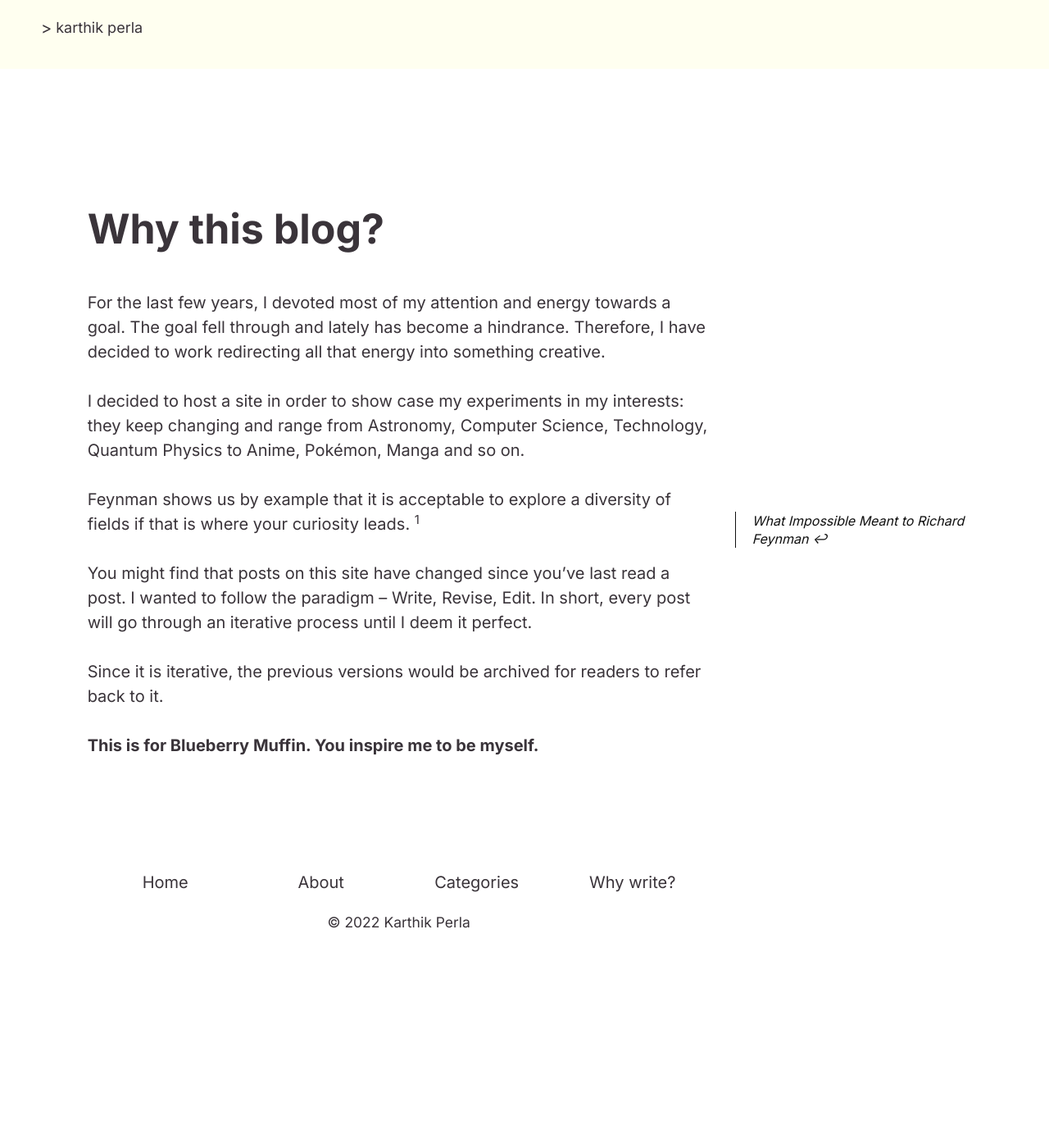
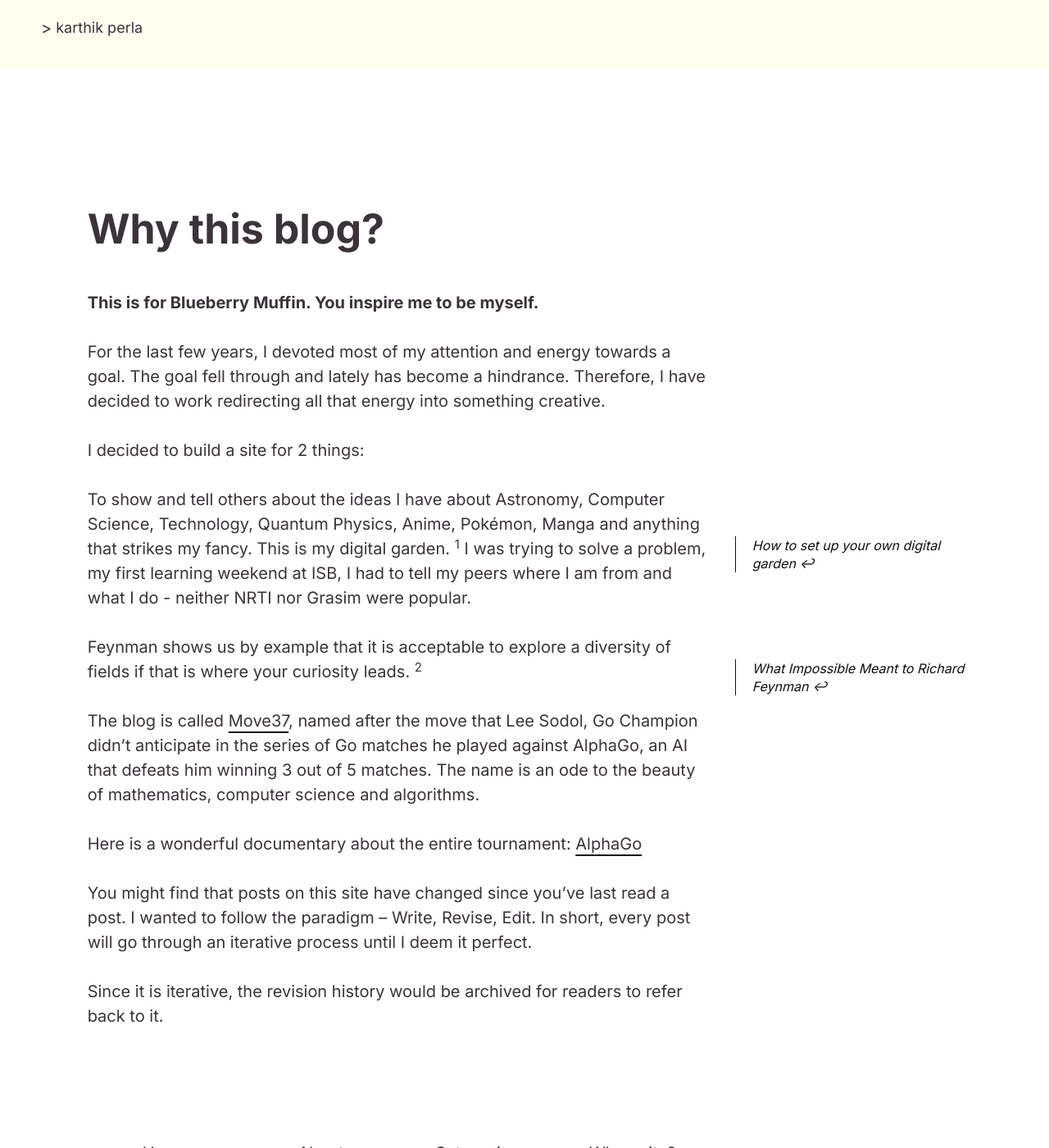
Before and after one commit to fallinginenigma/fallinginenigma.github.io, a Jekyll site: the page built from why.md, in a window 1280 px wide and 1400 px high. Shown: the whole window at 82% size. Built offline with Jekyll 4.4.1, drawn with Linux system fonts in a browser that asks for light colours; nearby versions of some CDN libraries.

Commit message:
Update why.md

```diff
--- a/why.md
+++ b/why.md
@@ -1,19 +1,29 @@
 ---
 layout: page
 title: Why this blog?
+tags: [meta]
 permalink: /why/
 ---
 
+**This is for Blueberry Muffin. You inspire me to be myself.**
+
 For the last few years, I devoted most of my attention and energy towards a goal. The goal fell through and lately has become a hindrance. Therefore, I have decided to work redirecting all that energy into something creative.
 
-I decided to host a site in order to show case my experiments in my interests: they keep changing and range from Astronomy, Computer Science, Technology, Quantum Physics to Anime, Pokémon, Manga and so on.
+I decided to build a site for 2 things:
 
-Feynman shows us by example that it is acceptable to explore a diversity of fields if that is where your curiosity leads. [^1]
+To show and tell others about the ideas I have about Astronomy, Computer Science, Technology, Quantum Physics, Anime, Pokémon, Manga and anything that strikes my fancy. This is my digital garden. [^1]
+I was trying to solve a problem, my first learning weekend at ISB, I had to tell my peers where I am from and what I do - neither NRTI nor Grasim were popular.
+
+Feynman shows us by example that it is acceptable to explore a diversity of fields if that is where your curiosity leads. [^2]
+
+The blog is called [Move37](https://www.wired.com/2016/03/sadness-beauty-watching-googles-ai-play-go/),  named after the move that Lee Sodol, Go Champion didn’t anticipate in the series of Go matches he played against AlphaGo, an AI that defeats him winning 3 out of 5 matches. The name is an ode to the beauty of mathematics, computer science and algorithms.
+
+Here is a wonderful documentary about the entire tournament: [AlphaGo](https://www.youtube.com/watch?v=WXuK6gekU1Y)
 
 You might find that posts on this site have changed since you’ve last read a post. I wanted to follow the paradigm – Write, Revise, Edit. In short, every post will go through an iterative process until I deem it perfect.
 
-Since it is iterative, the previous versions would be archived for readers to refer back to it.
+Since it is iterative, the revision history would be archived for readers to refer back to it.
 
-**This is for Blueberry Muffin. You inspire me to be myself.**
+[^1]: [How to set up your own digital garden](https://nesslabs.com/digital-garden-set-up)
 
-[^1]: [What Impossible Meant to Richard Feynman](https://nautil.us/issue/108/change/what-impossible-meant-to-richard-feynman)
+[^2]: [What Impossible Meant to Richard Feynman](https://nautil.us/issue/108/change/what-impossible-meant-to-richard-feynman)
```
